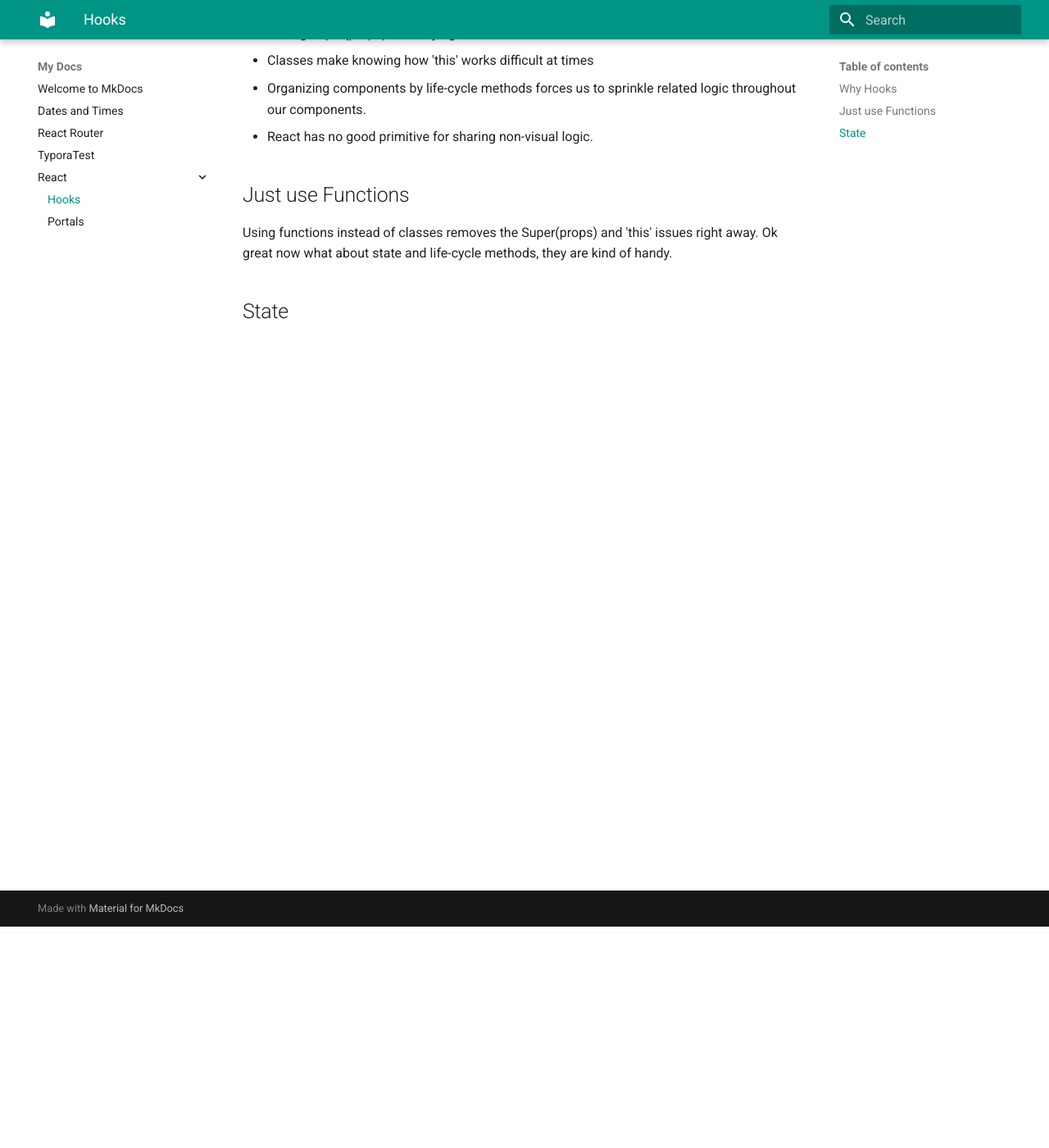
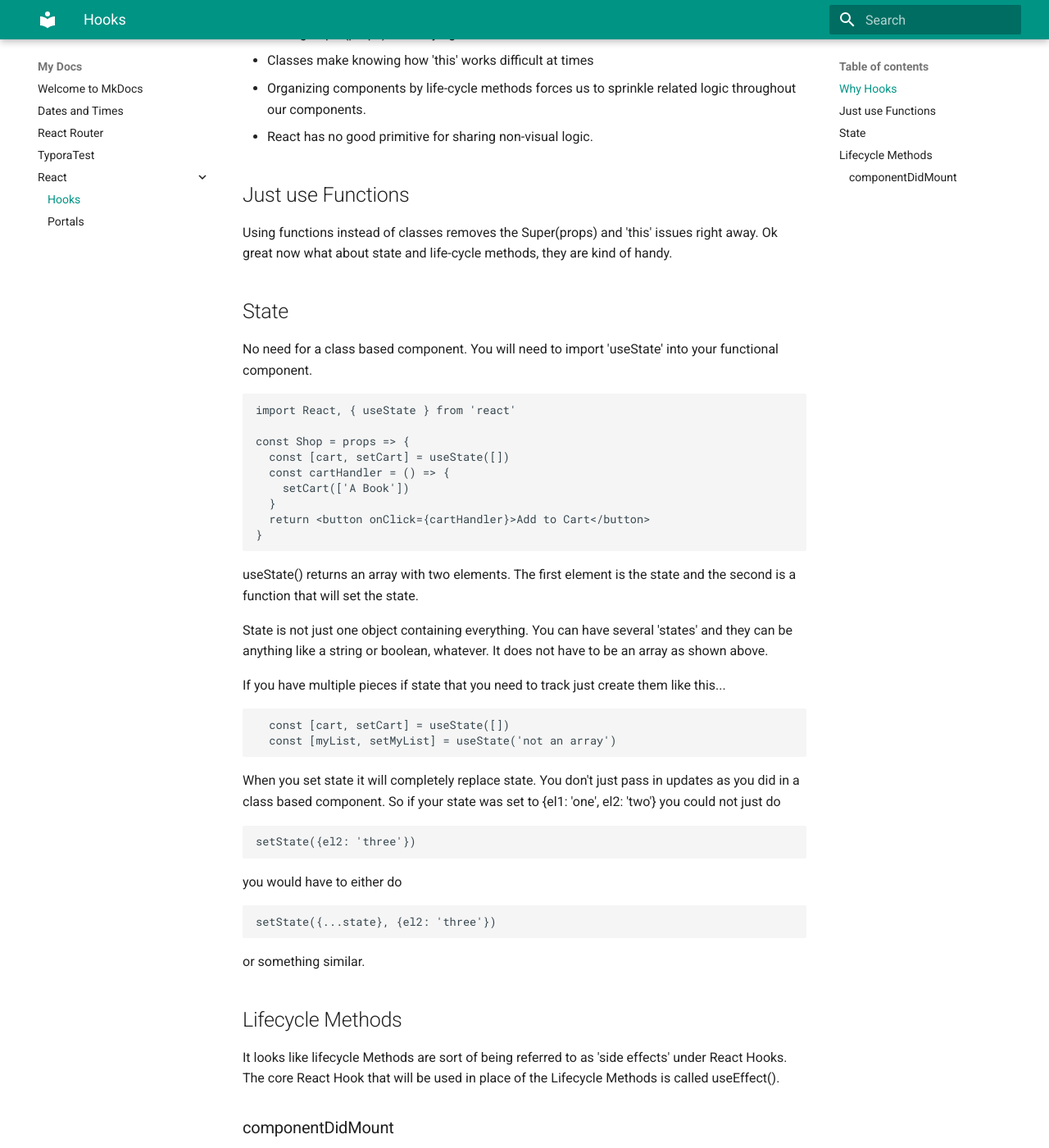
Before and after one commit to MikeDeGan/docs, an MkDocs documentation site: the page built from docs/React/Hooks.md, in a window 1280 px wide and 1400 px high, scrolled down 270 px. Shown: the whole window at 82% size. Built offline with MkDocs 1.6.1 and Material for MkDocs 9.7.7, drawn with Linux system fonts in a browser that asks for light colours; some of the changed text lies outside the part shown.

Commit message:
further updates to Hooks

````diff
--- a/docs/React/Hooks.md
+++ b/docs/React/Hooks.md
@@ -18,3 +18,76 @@ Hooks overcomes many of the issues that we come across when using class based co
 Using functions instead of classes removes the Super(props) and 'this' issues right away. Ok great now what about state and life-cycle methods, they are kind of handy.
 
 ## State
+
+No need for a class based component. You will need to import 'useState' into your functional component.
+
+```javascript
+import React, { useState } from 'react'
+
+const Shop = props => {
+  const [cart, setCart] = useState([])
+  const cartHandler = () => {
+    setCart(['A Book'])
+  }
+  return <button onClick={cartHandler}>Add to Cart</button>
+}
+```
+
+useState() returns an array with two elements. The first element is the state and the second is a function that will set the state.
+
+State is not just one object containing everything. You can have several 'states' and they can be anything like a string or boolean, whatever. It does not have to be an array as shown above.
+
+If you have multiple pieces if state that you need to track just create them like this...
+
+```javascript
+  const [cart, setCart] = useState([])
+  const [myList, setMyList] = useState('not an array')
+```
+
+When you set state it will completely replace state. You don't just pass in updates as you did in a class based component. So if your state was set to {el1: 'one', el2: 'two'} you could not just do
+
+```javascript
+setState({el2: 'three'})
+```
+
+ you would have to either do
+
+```javascript
+setState({...state}, {el2: 'three'})
+```
+
+ or something similar.
+
+## Lifecycle Methods
+
+It looks like lifecycle Methods are sort of being referred to as 'side effects' under React Hooks. The core React Hook that will be used in place of the Lifecycle Methods is called useEffect().
+
+### componentDidMount
+
+To perform the functionality of the class based componentDidMount do the following
+
+```javascript
+import React, { useState, useEffect } from 'react'
+
+const Shop = props => {
+  const [products, setProducts] = useState([])
+
+  useEffect(() => {
+    fetch('my-backend.com/products')
+      .then(res => res.json())
+      .then(fetchedProducts => setProducts(fetchedProducts))
+  }, [])
+
+  return (
+
+    <ul>
+      {products.map(product => (
+        <li key={product.id}>{product.name}</li>
+      ))}
+    </ul>
+
+  )
+}
+```
+
+The key here is the second element of the useEffect function, the empty array []. The second element controls when this function gets run. It will run whenever the second element changes.
````
